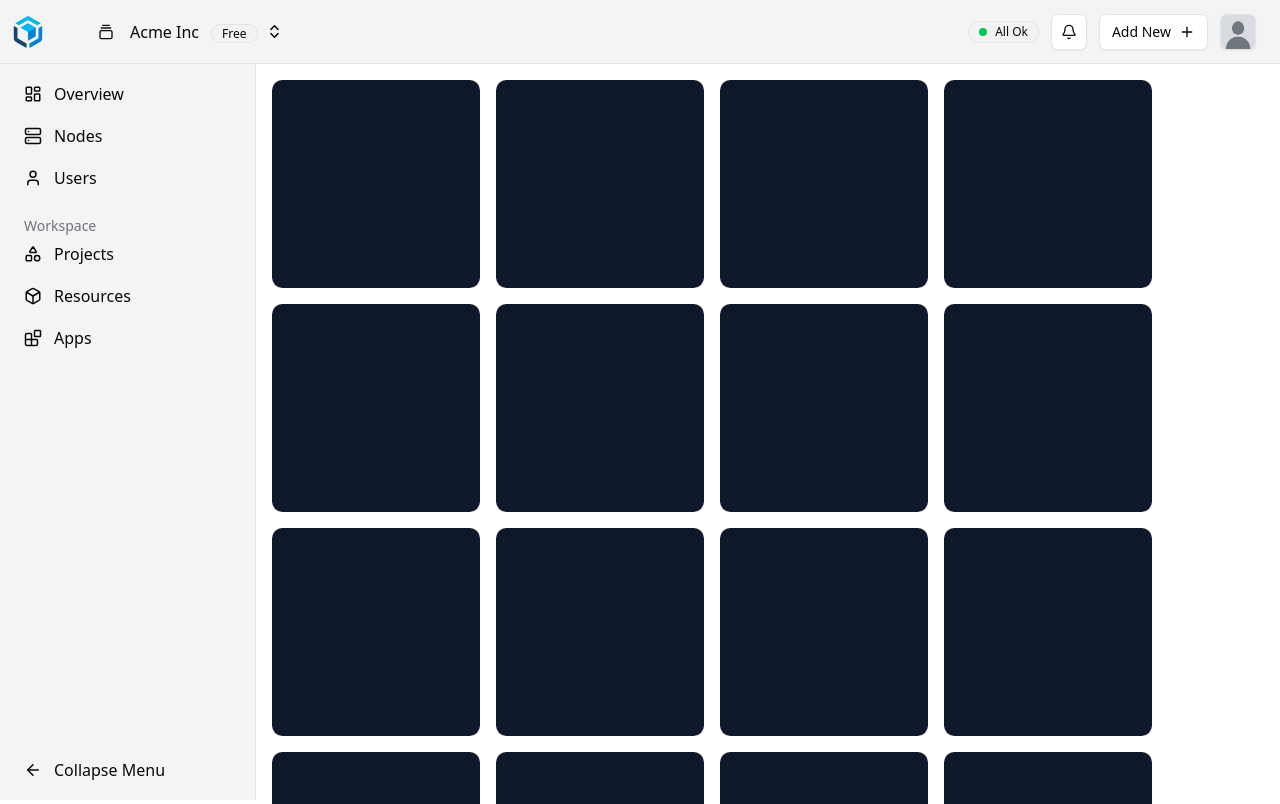
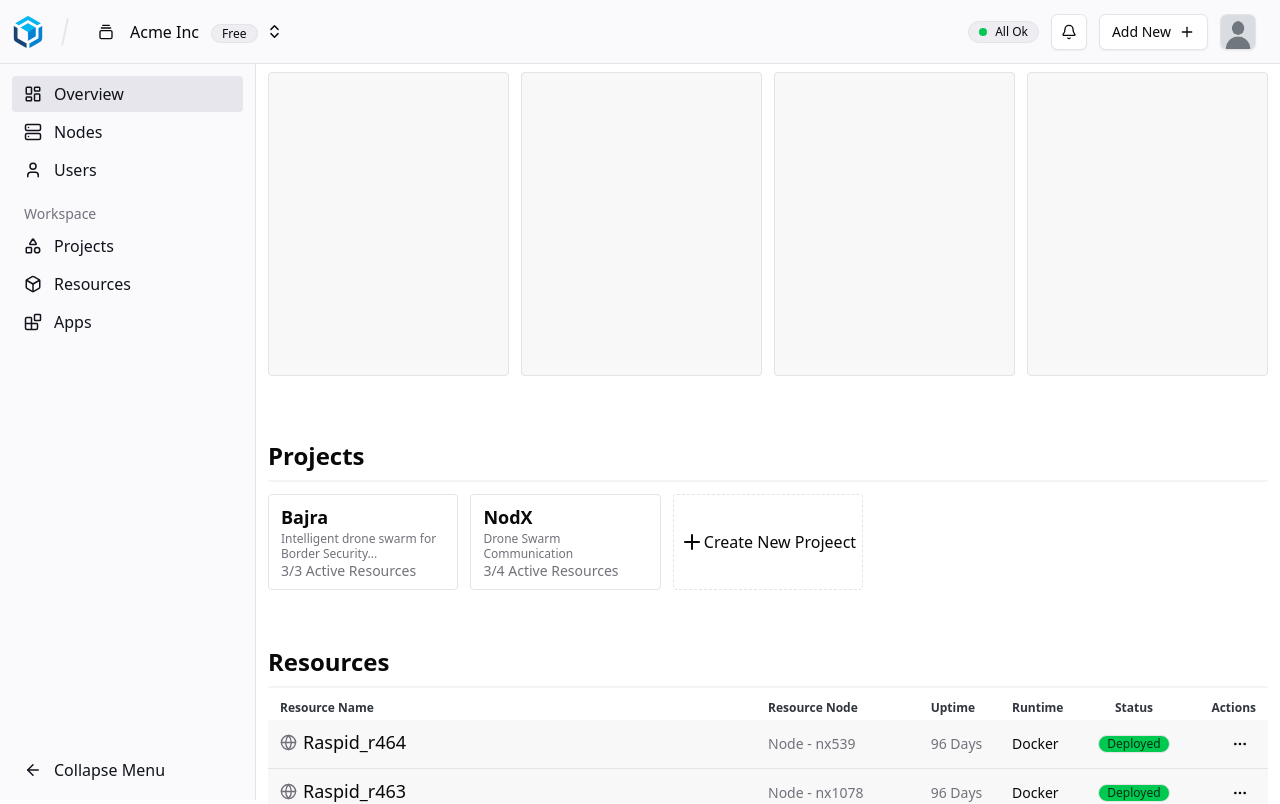
Before and after one commit to scarlab/Opsie, a React (Vite) app in the folder ui/: page / in a window 1280 px wide. Shown: the top 804 px of the page. Built offline with nearby package versions, Linux system fonts and the light colour scheme.

Commit message:
overview layout

```diff
--- a/ui/src/components/navigation/AppHeader.tsx
+++ b/ui/src/components/navigation/AppHeader.tsx
@@ -6,6 +6,7 @@ import NavUser from './NavUser'
 import AddNew from './AddNew'
 import { Link } from 'react-router-dom'
 import TeamSwitcher from './TeamSwitcher'
+import { Theme } from '../theme'
 
 export default function AppHeader() {
     return (
@@ -21,7 +22,8 @@ export default function AppHeader() {
             </div>
 
             <div className='flex gap-3 items-center'>
-                <div className='flex items-center gap-2 border rounded-2xl px-2.5 py-0.5 bg-accent/60'>
+                {Config.isDev && <Theme />}
+                <div className='flex items-center gap-2 border rounded-2xl px-2.5 py-0.5 bg-accent/60 cursor-pointer'>
                     <div className='w-2 rounded-full aspect-square bg-green-500' />
                     <span className='text-xs'>All Ok</span>
                 </div>
--- a/ui/src/components/navigation/AppSidebar.tsx
+++ b/ui/src/components/navigation/AppSidebar.tsx
@@ -60,7 +60,7 @@ export default function AppSidebar({ collapsed, setCollapsed }: AppSidebarProps)
     const location = useLocation();
     return (
         <aside
-            className={`transition-all duration-300 h-[calc(100vh-var(--header-height))] bg-secondary border-r fixed top-[var(--header-height)] left-0 p-3 flex flex-col gap-3`}
+            className={`transition-all duration-300 h-[calc(100vh-var(--header-height))] bg-secondary text-secondary-foreground border-r fixed top-[var(--header-height)] left-0 p-3 flex flex-col gap-3`}
             style={{
                 width: collapsed
                     ? "var(--sidebar-collapse-width)"
@@ -74,13 +74,13 @@ export default function AppSidebar({ collapsed, setCollapsed }: AppSidebarProps)
                             {group.label && (
                                 <div
                                     className={cn(
-                                        "mt-5 px-3 transition-all duration-300",
+                                        "mt-4 mb-1 px-3 transition-all duration-300",
                                         collapsed ? "px-0" : "px-3"
                                     )}
                                 >
                                     {collapsed ? (
                                         <div className="h-5 flex flex-col justify-end">
-                                            <div className="h-1 bg-muted/40  " />
+                                            <div className="h-1 bg-accent " />
                                         </div>
                                     ) : (
                                         <p className="text-sm text-muted-foreground overflow-hidden whitespace-nowrap">
@@ -98,12 +98,12 @@ export default function AppSidebar({ collapsed, setCollapsed }: AppSidebarProps)
                                         location.pathname.startsWith(section.link + "/");
 
                                     return (
-                                        <div key={`s-b_x_group_${i}item_${j}`} className="mb-1.5">
+                                        <div key={`s-b_x_group_${i}item_${j}`} className="mb-0.5">
                                             <Link
                                                 to={section.link}
                                                 className={cn(
-                                                    "flex items-center hover:bg-muted/30 py-1.5 px-3 rounded transition-all duration-200 gap-3",
-                                                    isActive && "bg-muted/20"
+                                                    "flex items-center dark:hover:bg-accent/60 hover:bg-accent/90 py-1.5 px-3 rounded transition-all gap-3",
+                                                    isActive && "dark:bg-accent/50 bg-accent"
                                                 )}
                                             >
                                                 <section.icon size={18} className="shrink-0" />
@@ -126,7 +126,7 @@ export default function AppSidebar({ collapsed, setCollapsed }: AppSidebarProps)
             </div>
 
             <div>
-                <div className={cn("cursor-pointer", "flex items-center hover:bg-muted/30 py-1.5 px-3 rounded transition-all duration-200 gap-3")} onClick={() => setCollapsed(!collapsed)}>
+                <div className={cn("cursor-pointer", "flex items-center dark:hover:bg-accent/60 hover:bg-accent/90 py-1.5 px-3 rounded transition-all duration-200 gap-3")} onClick={() => setCollapsed(!collapsed)}>
                     {
                         collapsed ?
                             <ArrowRight className="shrink-0" size={18} />
--- a/ui/src/components/navigation/TeamSwitcher.tsx
+++ b/ui/src/components/navigation/TeamSwitcher.tsx
@@ -31,7 +31,7 @@ export default function TeamSwitcher() {
 
             <DropdownMenu>
                 <DropdownMenuTrigger asChild>
-                    <div className="hover:bg-accent/40 cursor-pointer flex items-center gap-2 transition-all rounded ps-1 pe-2 py-">
+                    <div className="hover:bg-accent dark:hover:bg-accent/40 cursor-pointer flex items-center gap-2 transition-all rounded ps-1 pe-2 py-">
                         <div className="flex aspect-square size-8 items-center justify-center rounded-lg">
                             <activeTeam.logo className="size-4" />
                         </div>
--- a/ui/src/config.ts
+++ b/ui/src/config.ts
@@ -3,6 +3,9 @@
 const Config = {
     projectName: "Opsie",
     version: import.meta.env.VITE_APP_VERSION,
+    apiBaseUrl: "/api/v1",
+    isDev: import.meta.env.VITE_APP_ENV === "development",
+    isProd: import.meta.env.VITE_APP_ENV === "production",
 } as const;
 
 export default Config;
--- a/ui/src/index.css
+++ b/ui/src/index.css
@@ -41,17 +41,17 @@
   --radius: 0.65rem;
   --background: oklch(1 0 0);
   --foreground: oklch(0.141 0.005 285.823);
-  --card: oklch(1 0 0);
+  --card: oklch(92.667% 0.00816 286.054);
   --card-foreground: oklch(0.141 0.005 285.823);
   --popover: oklch(1 0 0);
   --popover-foreground: oklch(0.141 0.005 285.823);
   --primary: #005eff;
   --primary-foreground: oklch(0.97 0.014 254.604);
-  --secondary: oklch(0.967 0.001 286.375);
-  --secondary-foreground: oklab(23.412% -0.0026 -0.01882);
+  --secondary: oklch(98.595% 0.00407 285.919);
+  --secondary-foreground: oklab(18.691% -0.00085 -0.0151);
   --muted: oklch(0.967 0.001 286.375);
   --muted-foreground: oklch(0.552 0.016 285.938);
-  --accent: oklch(0.967 0.001 286.375);
+  --accent: oklch(92.667% 0.00816 286.054);
   --accent-foreground: oklab(23.412% -0.0026 -0.01882);
   --destructive: oklch(0.577 0.245 27.325);
   --border: oklch(0.92 0.004 286.32);
--- /dev/null
+++ b/ui/src/views/workspace/overview/OverviewCharts.tsx
@@ -0,0 +1,19 @@
+
+export default function OverviewCharts() {
+    return (
+        <div className="h-[20rem] grid grid-cols-4 gap-3 px-3 py-2">
+            <div className="border rounded dark:bg-accent/20 bg-accent/30">
+
+            </div>
+            <div className="border rounded dark:bg-accent/20 bg-accent/30">
+
+            </div>
+            <div className="border rounded dark:bg-accent/20 bg-accent/30">
+
+            </div>
+            <div className="border rounded dark:bg-accent/20 bg-accent/30">
+
+            </div>
+        </div>
+    )
+}
--- a/ui/src/views/workspace/overview/OverviewView.tsx
+++ b/ui/src/views/workspace/overview/OverviewView.tsx
@@ -1,16 +1,13 @@
+import OverviewCharts from "./OverviewCharts";
+import ProjectsOverview from "./ProjectsOverview";
+import ResourceOverview from "./ResourceOverview";
 
 export default function OverviewView() {
     return (
         <div className="">
-            <div className="flex  flex-col gap-4 p-4">
-                <div className="flex gap-4 flex-wrap">
-                    {Array.from({ length: 20 }).map((_, i) => (
-                        <div key={i} className="bg-slate-900 aspect-square w-52 rounded-lg" >
-
-                        </div>
-                    ))}
-                </div>
-            </div>
+            <OverviewCharts />
+            <ProjectsOverview />
+            <ResourceOverview />
         </div>
     )
 }
--- /dev/null
+++ b/ui/src/views/workspace/overview/ProjectsOverview.tsx
@@ -0,0 +1,40 @@
+import { Plus } from "lucide-react";
+
+export default function ProjectsOverview() {
+    return (
+        <div className="px-3 mt-14">
+            <h1 className="text-2xl font-bold mb-2"> Projects</h1>
+            <div className="h-0.5 bg-muted" />
+
+            <div className="grid grid-cols-5 gap-x-3 gap-y-5 mt-3">
+                <div className="hover:bg-accent/20 transition-all border h-24 px-3 py-2 rounded flex flex-col justify-between">
+                    <div>
+                        <p className="font-bold text-lg">Bajra</p>
+                        <p className="text-xs leading-tight text-muted-foreground">Intelligent drone swarm for Border Security...</p>
+                    </div>
+
+                    <div>
+                        <p className="text-sm text-muted-foreground">3/3 Active Resources</p>
+                    </div>
+                </div>
+
+                <div className="hover:bg-accent/20 transition-all border h-24 px-3 py-2 rounded flex flex-col justify-between">
+                    <div>
+                        <p className="font-bold text-lg">NodX</p>
+                        <p className="text-xs leading-tight text-muted-foreground">Drone Swarm Communication</p>
+                    </div>
+
+                    <div>
+                        <p className="text-sm text-muted-foreground">3/4 Active Resources</p>
+                    </div>
+                </div>
+
+
+                <div className="hover:bg-accent/20 transition-all cursor-pointer border border-dashed rounded flex items-center justify-center h-24">
+                    <Plus />
+                    <span>Create New Projeect</span>
+                </div>
+            </div>
+        </div>
+    )
+}
--- /dev/null
+++ b/ui/src/views/workspace/overview/ResourceOverview.tsx
@@ -0,0 +1,52 @@
+import { Button } from "@/components/cn/button";
+import { Ellipsis, Globe } from "lucide-react";
+import { Link } from "react-router-dom";
+
+export default function ResourceOverview() {
+    return (
+        <div className="px-3 mt-14">
+            <h1 className="text-2xl font-bold mb-2"> Resources</h1>
+            <div className="h-0.5 bg-muted" />
+
+            <div className="mt-3">
+                <div className="grid group grid-cols-12 text-xs px-3 mb-1 font-semibold text-accent-foreground/90">
+                    <p className="col-span-6">Resource Name </p>
+                    <p className="col-span-2">Resource Node</p>
+                    <p className="col-span-1">Uptime</p>
+                    <p className="col-span-1">Runtime</p>
+                    <p className="col-span-1 text-center">Status</p>
+                    <p className="col-span-1 text-right">Actions</p>
+                </div>
+                {
+                    [1, 2, 3].map((r, i) => (
+                        <div key={`kaj_syd_b87a7sd${i}`} className="grid group grid-cols-12 bg-accent/30 hover:bg-accent/50 transition-colors border-b px-3 py-2">
+                            <Link to={`/resources/${r}`} className="col-span-6 hover:underline hover:text-blue-600 dark:hover:text-blue-400">
+                                <p className="flex items-center gap-1.5 font-medium text-lg"><Globe size={17} className="text-muted-foreground " /> Raspid_r{(r / 4 * 345 - (734 * 8374)).toFixed().slice(3, -2)}</p>
+                            </Link>
+
+                            <div className="col-span-2 flex items-center">
+                                <p className="text-sm text-muted-foreground">Node - nx{r * (7 * 77)}</p>
+                            </div>
+
+                            <div className="col-span-1 flex items-center">
+                                <p className="text-sm text-muted-foreground">96 Days</p>
+                            </div>
+
+                            <div className="col-span-1 flex items-center">
+                                <p className="text-sm font-medium">Docker</p>
+                            </div>
+
+                            <div className="col-span-1 flex justify-center items-center">
+                                <span className="text-xs text-green-950 font-medium border px-2 rounded-2xl bg-green-500">Deployed</span>
+                            </div>
+
+                            <div className="col-span-1 flex justify-end items-center">
+                                <Button size={'icon-sm'} variant={'ghost'}><Ellipsis /></Button>
+                            </div>
+                        </div>
+                    ))
+                }
+            </div>
+        </div>
+    )
+}
```
Also changed, not shown: 1 other file (tests, documents, lock files or other folders).
